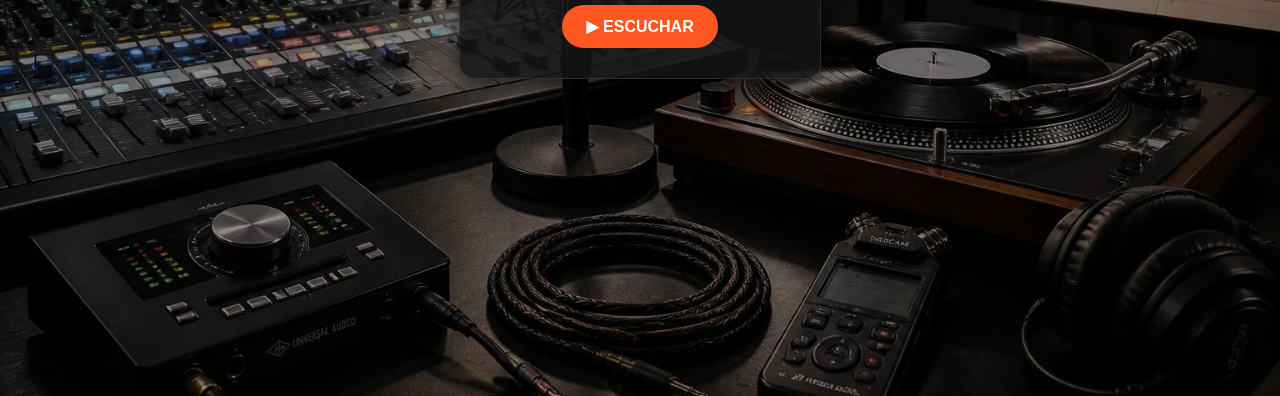
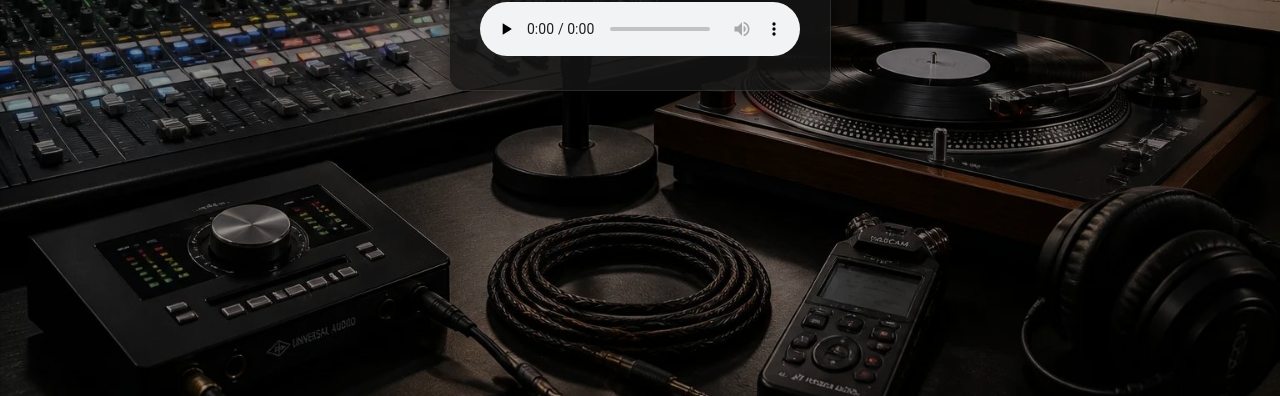
Before and after one commit to germann065-design/radioxigeno, a plain HTML site: page index.html in a window 1280 px wide. Shown: the part 404-800 px from the top of the page. Drawn offline with Linux system fonts and the light colour scheme.

Commit message:
Update index.html

```diff
--- a/index.html
+++ b/index.html
@@ -45,7 +45,7 @@
             box-shadow: 0 10px 30px rgba(0,0,0,0.7);
             text-align: center;
             border: 1px solid rgba(255,255,255,0.1);
-            width: 300px;
+            width: 320px;
         }
         h1 {
             color: #ff5722;
@@ -53,20 +53,10 @@
             font-size: 22px;
             letter-spacing: 2px;
         }
-        .player-btn {
-            background-color: #ff5722;
-            color: white;
-            border: none;
-            padding: 12px 24px;
-            font-size: 16px;
-            font-weight: bold;
-            border-radius: 25px;
-            cursor: pointer;
-            transition: background 0.2s;
-            box-align: center;
-        }
-        .player-btn:hover {
-            background-color: #e64a19;
+        audio {
+            width: 100%;
+            margin-top: 10px;
+            outline: none;
         }
     </style>
 </head>
@@ -75,23 +65,13 @@
     <div class="overlay"></div>
     <div class="player-box">
         <h1>RADIO OXÍGENO</h1>
-        <button id="btnReproducir" class="player-btn" onclick="toggleRadio()">▶ ESCUCHAR</button>
-        <audio id="audioStream" src="https://stream12.hnetwork.net:8002/stream" preload="none"></audio>
+        <audio controls preload="none">
+            <source src="https://stream12.hnetwork.net:8002/stream" type="audio/aac">
+            <source src="https://stream12.hnetwork.net:8002/stream" type="audio/mpeg">
+            Tu navegador no soporta el reproductor de audio.
+        </audio>
     </div>
     <script>
-        const audio = document.getElementById('audioStream');
-        const btn = document.getElementById('btnReproducir');
-
-        function toggleRadio() {
-            if (audio.paused) {
-                audio.play();
-                btn.innerText = "⏸ PAUSAR";
-            } else {
-                audio.pause();
-                btn.innerText = "▶ ESCUCHAR";
-            }
-        }
-
         const imagenes = ['foto 1.jpg', 'foto 2.jpg', 'foto 3.jpg', 'foto 4.jpg'];
         let index = 0;
         const capaFondo = document.getElementById('fondo-radio');
```
